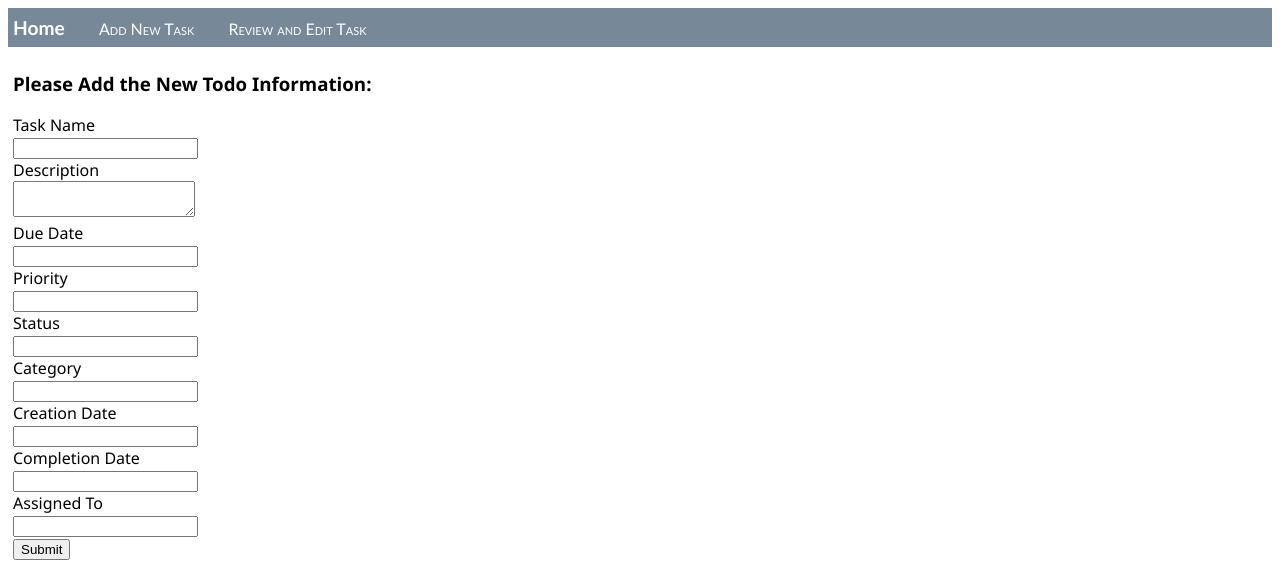
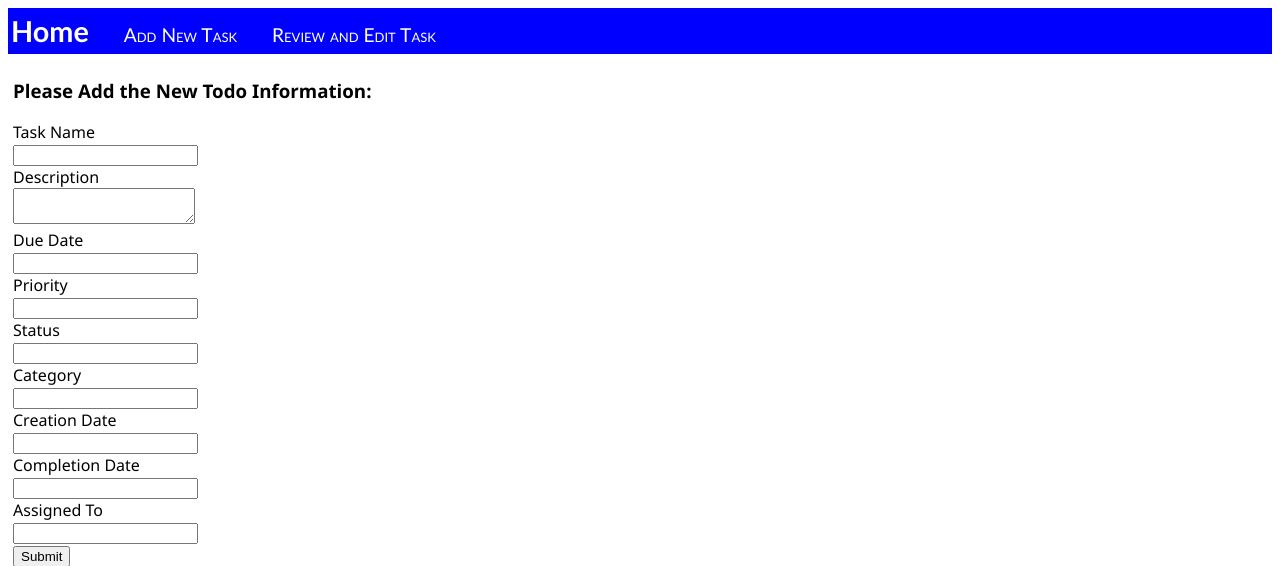
Before and after one commit to Obianuju23/MINALEX, a Flask app: page /enternew in a window 1280 px wide. Shown: the top 566 px of the page. Run offline with Flask 3, Linux system fonts and the light colour scheme.

Commit message:
changed the logo

```diff
--- a/portfolio_new/static/site.css
+++ b/portfolio_new/static/site.css
@@ -1,9 +1,9 @@
 .navbar {
-    background-color: lightslategray;
-    font-size: 1em;
+    background-color: blue;
+    font-size: 1.2em;
     font-family: 'Trebuchet MS', 'Lucida Sans Unicode', 'Lucida Grande', 'Lucida Sans', Arial, sans-serif;
     color: white;
-    padding: 8px 5px 8px 5px;
+    padding: 6px 3px 6px 3px;
 }
 
 .navbar a {
@@ -12,8 +12,8 @@
 }
 
 .navbar-brand {
-    font-size: 1.2em;
-    font-weight: 600;
+    font-size: 1.5em;
+    font-weight: 800;
 }
 
 .navbar-item {
```
